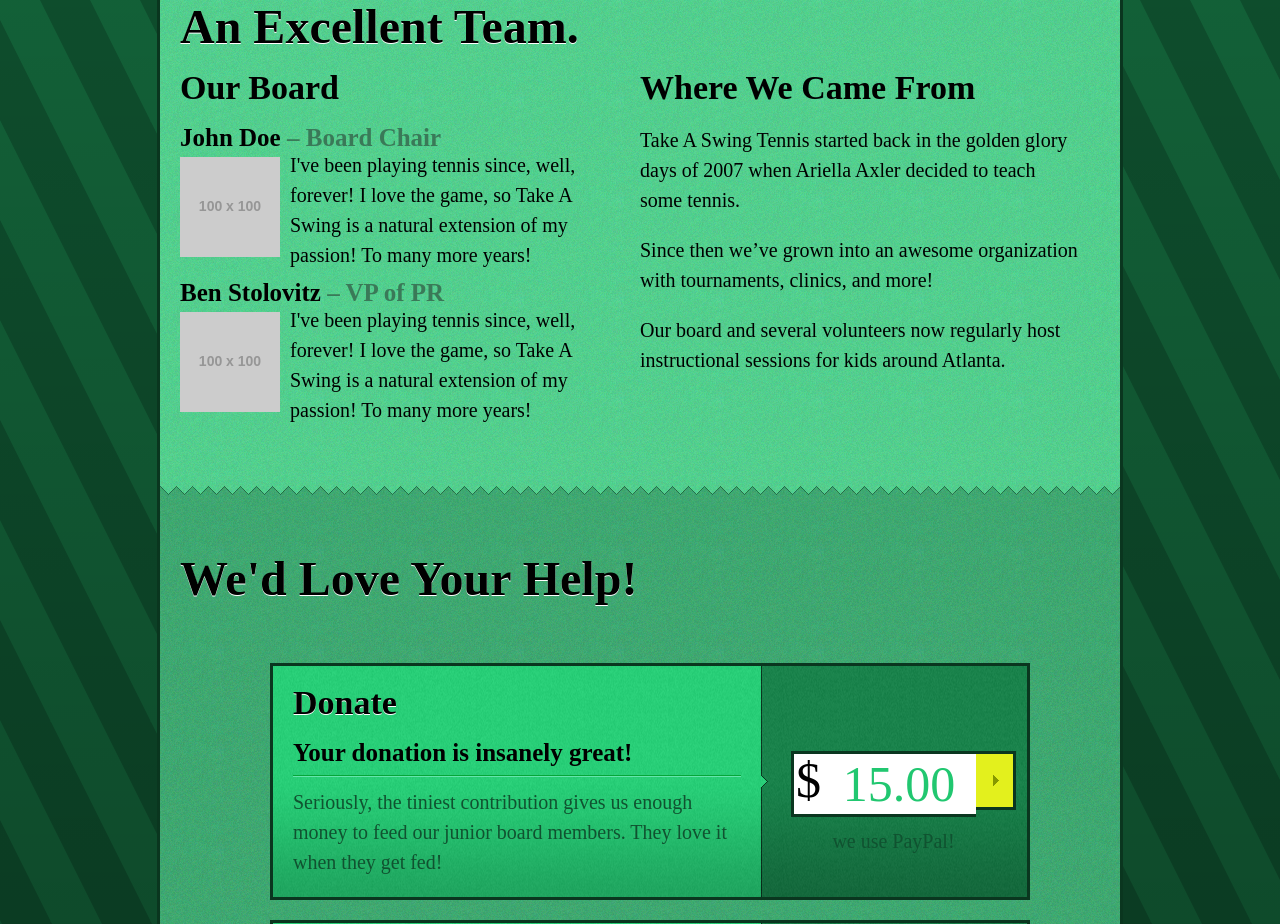
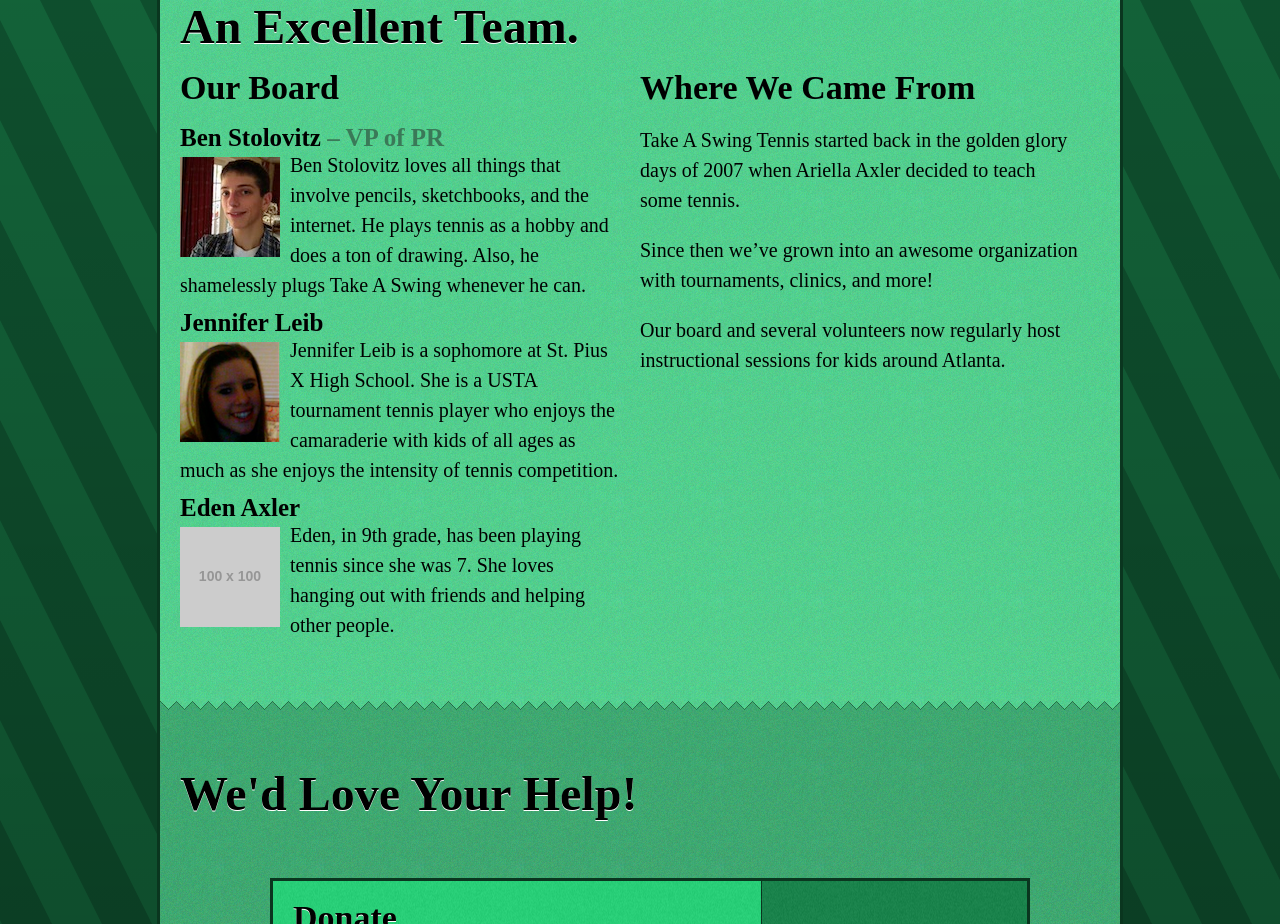
Before and after one commit to takeaswing/takeaswing.github.com, a plain HTML site: page index.htm in a window 1280 px wide. Shown: the part 1479-2403 px from the top of the page. Drawn offline with nearby package versions, Linux system fonts and the light colour scheme; placeholder pictures from the web are drawn by us; a web font is replaced by a local one.

Commit message:
Added some board members

```diff
--- a/index.htm
+++ b/index.htm
@@ -102,21 +102,32 @@
 				<h2>Our Board</h2>
 				<ul class="team">
 					<li>
-						<h3>John Doe <span class="job">Board Chair</span></h3>
-						<img src="http://placehold.it/100x100/000" alt="" />
+						<h3>Ben Stolovitz <span class="job">VP of PR</span></h3>
+						<img src="asset/headshots/benstolovitz.jpg" alt="Ben's handsome mug" />
 						<p>
-							I've been playing tennis since, well, forever! I love
-							the game, so Take A Swing is a natural extension of my
-							passion! To many more years!
+							Ben Stolovitz loves all things that involve pencils,
+							sketchbooks, and the internet. He plays tennis as a
+							hobby and does a ton of drawing. Also, he shamelessly
+							plugs Take A Swing whenever he can.
 						</p>
 					</li>
 					<li>
-						<h3>Ben Stolovitz <span class="job">VP of PR</span></h3>
+						<h3>Jennifer Leib</h3>
+						<img src="asset/headshots/jenniferleib.png" alt="Jennifer's pretty face" />
+						<p>
+							Jennifer Leib is a sophomore at St. Pius X High School.
+							She is a USTA tournament tennis player who enjoys the
+							camaraderie with kids of all ages as much as she enjoys
+							the intensity of tennis competition.
+						</p>
+					</li>
+					<li>
+						<h3>Eden Axler</h3>
 						<img src="http://placehold.it/100x100/000" alt="" />
 						<p>
-							I've been playing tennis since, well, forever! I love
-							the game, so Take A Swing is a natural extension of my
-							passion! To many more years!
+							Eden, in 9th grade, has been playing tennis since she
+							was 7. She loves hanging out with friends and helping
+							other people.
 						</p>
 					</li>
 				</ul>
```
Also changed, not shown: asset/headshots/benstolovitz.jpg (added), asset/headshots/jenniferleib.png (added), 4 other files.
